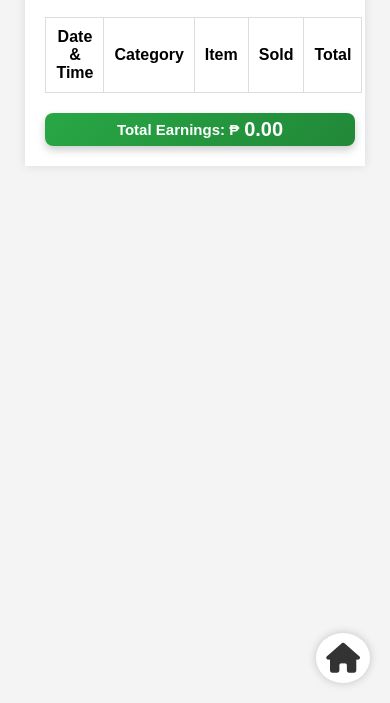
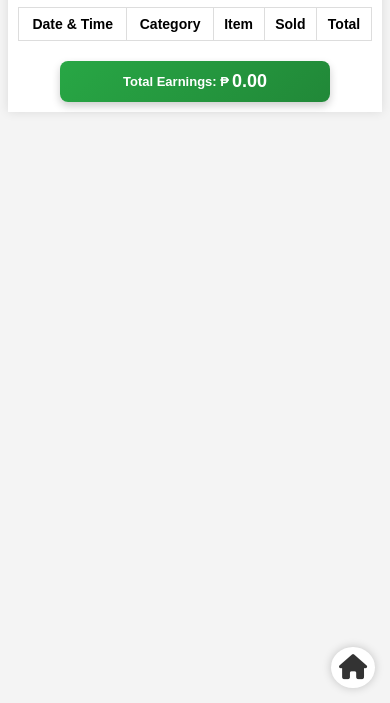
Before and after one commit to venzkie1/sales-tracker, a plain HTML site: page pages/soft-drinks-sales.html in a window 390 px wide. Shown: the part 141-844 px from the top of the page. Drawn offline with Linux system fonts and the light colour scheme.

Commit message:
Added media query for gcash and soft drinks pages

```diff
--- a/css/gcash-transactions.css
+++ b/css/gcash-transactions.css
@@ -67,3 +67,36 @@ th, td {
 .total-earnings-card span {
     font-size: 20px;
 }
+
+@media (max-width: 768px) {
+    .container {
+        width: 95%;
+        padding: 10px;
+    }
+
+    table {
+        font-size: 14px;
+    }
+
+    th, td {
+        padding: 8px;
+    }
+
+    .fa-house {
+        font-size: 25px;
+        bottom: 15px;
+        right: 15px;
+        padding: 8px;
+    }
+
+    .total-earnings-card {
+        font-size: 13px;
+        padding: 10px;
+        gap: 3px;
+        max-width: 250px;
+    }
+
+    .total-earnings-card span {
+        font-size: 18px;
+    }
+}
--- a/css/soft-drinks-list.css
+++ b/css/soft-drinks-list.css
@@ -64,3 +64,36 @@ th, td {
 .total-earnings-card span {
     font-size: 20px;
 }
+
+@media (max-width: 768px) {
+    .container {
+        width: 95%;
+        padding: 10px;
+    }
+
+    table {
+        font-size: 14px;
+    }
+
+    th, td {
+        padding: 8px;
+    }
+
+    .fa-house {
+        font-size: 25px;
+        bottom: 15px;
+        right: 15px;
+        padding: 8px;
+    }
+
+    .total-earnings-card {
+        font-size: 13px;
+        padding: 10px;
+        gap: 3px;
+        max-width: 250px;
+    }
+
+    .total-earnings-card span {
+        font-size: 18px;
+    }
+}
```
